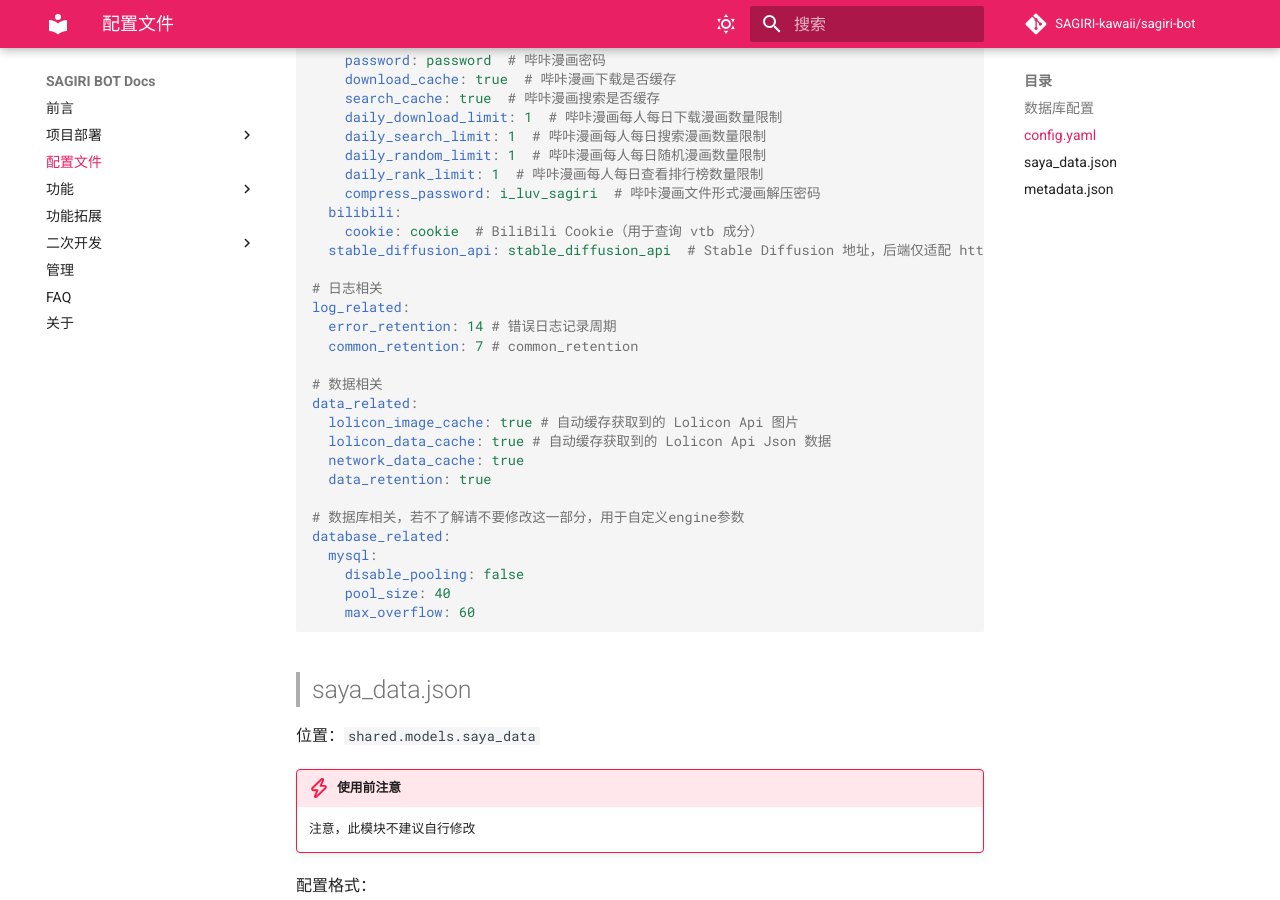
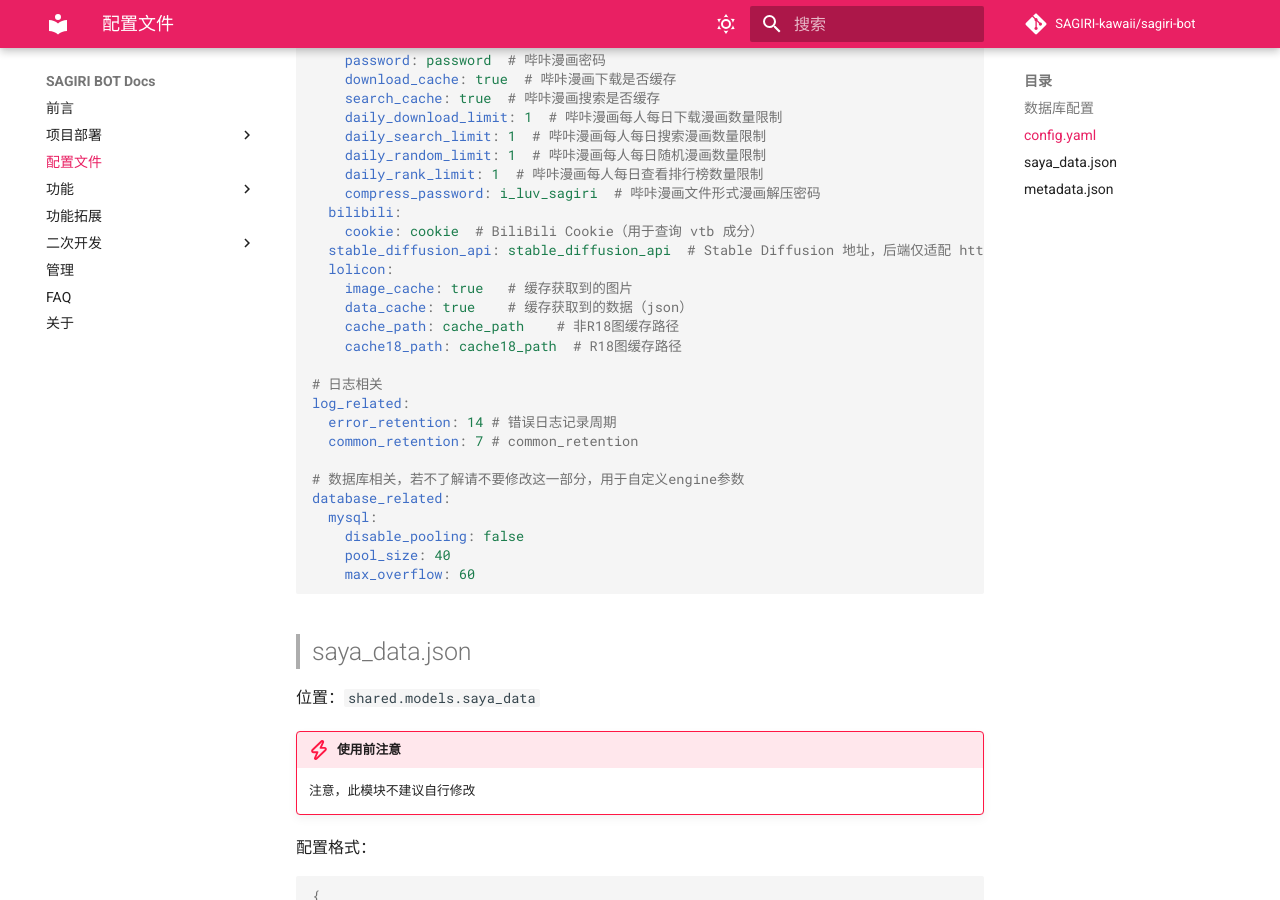
Before and after one commit to SAGIRI-kawaii/sagiri-bot, an MkDocs documentation site: the page built from docs/configuration.md, in a window 1280 px wide and 900 px high, scrolled down 1656 px. Built offline with MkDocs 1.6.1 and Material for MkDocs 9.7.7, drawn with Linux system fonts in a browser that asks for light colours; comment, search, counter and statistics services are not loaded.

Commit message:
update doc

```diff
--- a/docs/configuration.md
+++ b/docs/configuration.md
@@ -87,18 +87,16 @@ functions:
   bilibili:
     cookie: cookie  # BiliBili Cookie（用于查询 vtb 成分）
   stable_diffusion_api: stable_diffusion_api  # Stable Diffusion 地址，后端仅适配 https://github.com/SAGIRI-kawaii/stable-diffusion-webui-api，请自行部署（用于 AI 绘图）
+  lolicon:
+    image_cache: true   # 缓存获取到的图片
+    data_cache: true    # 缓存获取到的数据（json）
+    cache_path: cache_path    # 非R18图缓存路径
+    cache18_path: cache18_path  # R18图缓存路径
 
 # 日志相关
 log_related:
   error_retention: 14 # 错误日志记录周期
   common_retention: 7 # common_retention
-
-# 数据相关
-data_related:
-  lolicon_image_cache: true # 自动缓存获取到的 Lolicon Api 图片
-  lolicon_data_cache: true # 自动缓存获取到的 Lolicon Api Json 数据
-  network_data_cache: true
-  data_retention: true
 
 # 数据库相关，若不了解请不要修改这一部分，用于自定义engine参数
 database_related:
```
